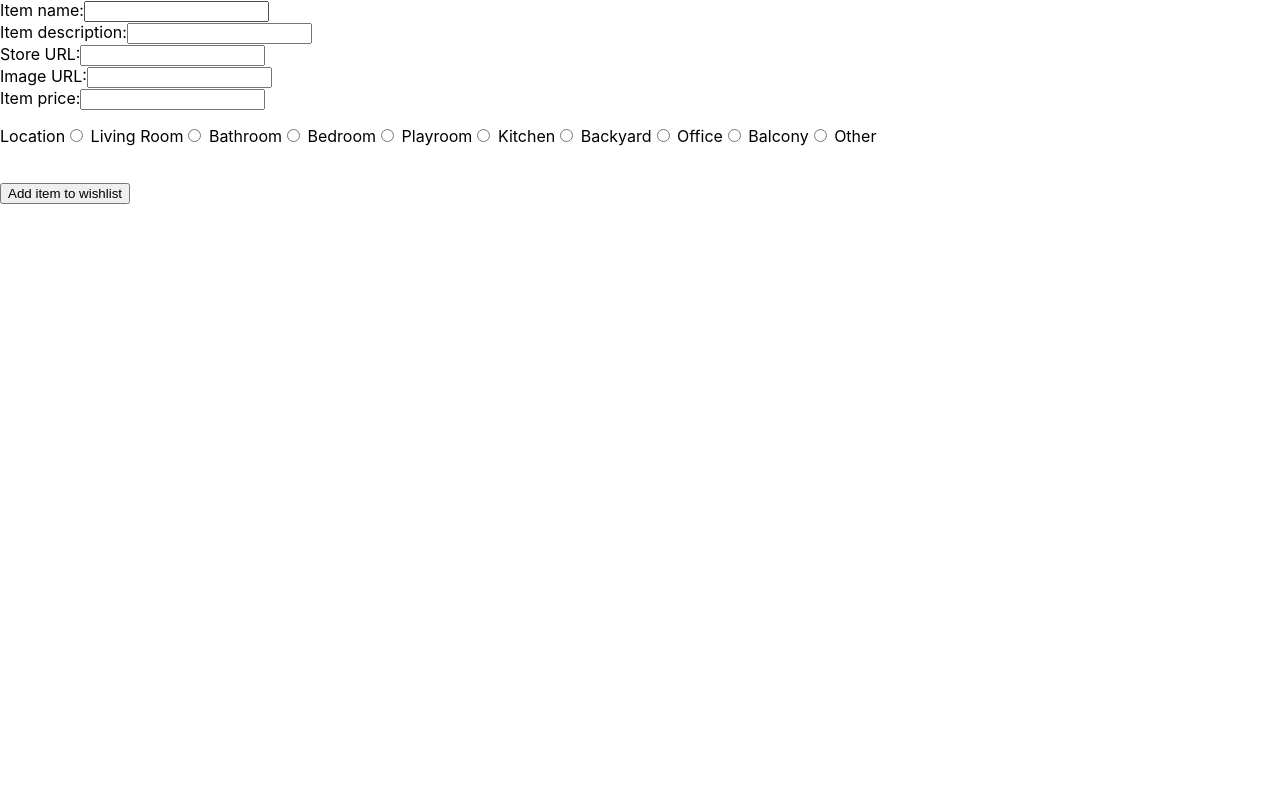
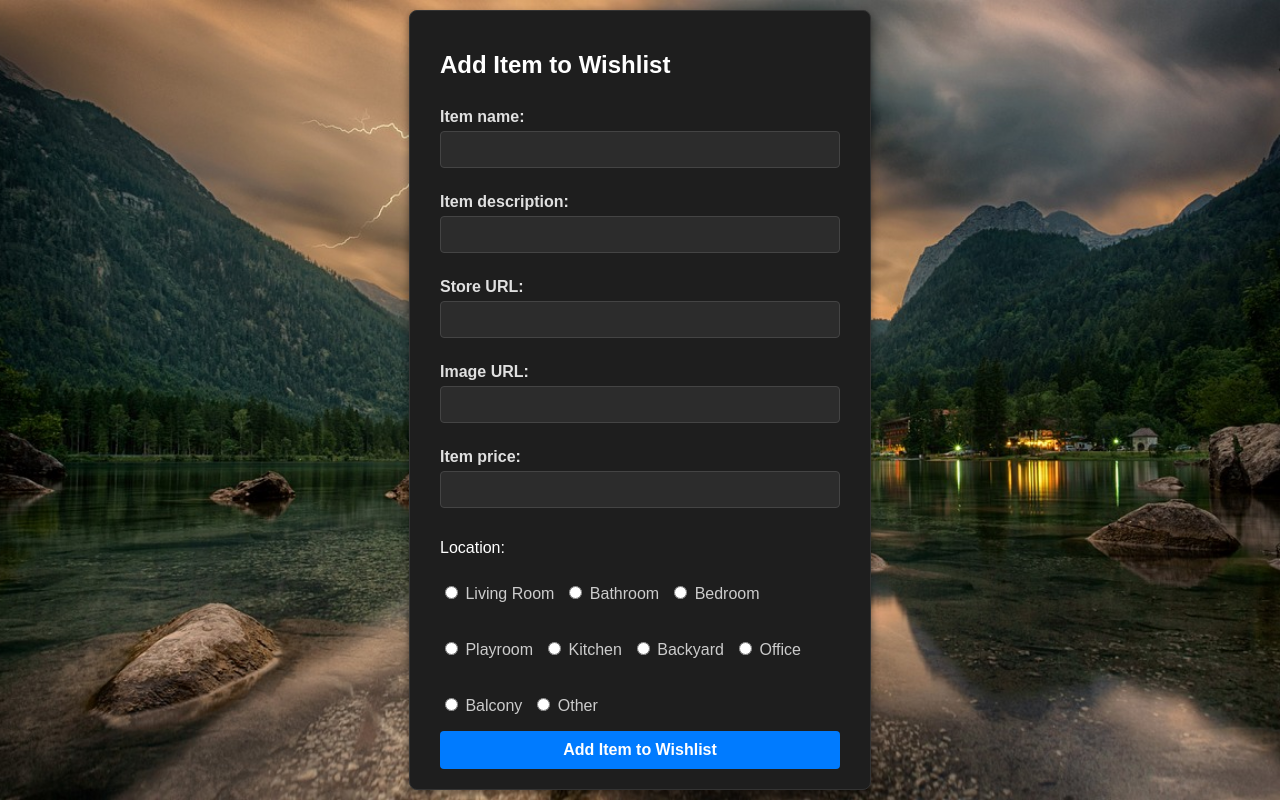
Before and after one commit to LANS-69/PlanList-FE, a React (Create React App) app in the folder planlist_fe/: page /addWishList in a window 1280 px wide. Built offline with nearby package versions, Linux system fonts and the light colour scheme.

Commit message:
added picture to pages

```diff
--- a/planlist_fe/src/App.js
+++ b/planlist_fe/src/App.js
@@ -8,7 +8,7 @@ import {
 } from "react-router-dom";
 import AddWishList from './Components/AddWishList';
 import ViewWishListItems from './Pages/viewWishListItems';
-
+import ViewHomePage from './Pages/viewHomePage';
 class App extends Component {
 
   constructor(props) {
@@ -46,10 +46,8 @@ class App extends Component {
         <Router>
             <Routes>
                 <Route path="/wishlist" element={<ViewWishListItems />} />
-                <Route
-                    path="/addWishList"
-                    element={<AddWishList />}
-                />
+                <Route path="/addWishList"element={<AddWishList />}/>
+                <Route path="/" element={<ViewHomePage />} />
             </Routes>
         </Router>
       );
--- a/planlist_fe/src/Components/AddWishList.js
+++ b/planlist_fe/src/Components/AddWishList.js
@@ -3,6 +3,7 @@ import axios from 'axios';
 import React, { Component } from "react";
 import addItemToWishList from '../Functions/addItemToWishList'
 import {useNavigate } from 'react-router-dom';
+import "./AddWishListStyle.css";
 // import handleSubmit from '../Functions/handleSubmit';
 
 
@@ -26,36 +27,32 @@ function AddWishList(props) {
     itemToAdd.location = formData.get('location');
 
     addItemToWishList(itemToAdd);
-      navigate('/')
+    navigate('/WishList')
     };
 
     return (
-      <div className="AddWishList">
-        <body>
+    <div className="add-wishlist-container">
+      <div className="add-wishlist-box">
+        <h2>Add Item to Wishlist</h2>
         <form onSubmit={handleSubmit}>
-            <label for="itemName">Item name:
-            <input type="text" id="itemName" name="itemName"></input>
-            </label>
-            <br></br>
-            <label for="itemDescription">Item description:
-            <input type="text" id="itemDescription" name="itemDescription"></input>
-            </label>
-            <br></br>
-            <label for="storeUrl">Store URL:
-            <input type="url" id="storeUrl" name="storeUrl"></input>
-            </label>
-            <br></br>
-            <label for="imageUrl">Image URL:
-            <input type="url" id="storeUrl" name="storeUrl"></input>
-            </label>
-            <br></br>
-            <label for="price">Item price:
-            <input type="number" id="price" name="price"></input>
-            </label>
-            <br></br>
-            <p>
-              Location
-              <label><input type="radio" name="location" value="livingroom" /> Living Room</label>
+          <label htmlFor="itemName">Item name:</label>
+          <input type="text" id="itemName" name="itemName" required />
+
+          <label htmlFor="itemDescription">Item description:</label>
+          <input type="text" id="itemDescription" name="itemDescription" required />
+
+          <label htmlFor="storeUrl">Store URL:</label>
+          <input type="url" id="storeUrl" name="storeUrl" required />
+
+          <label htmlFor="imageUrl">Image URL:</label>
+          <input type="url" id="imageUrl" name="imageUrl" required />
+
+          <label htmlFor="price">Item price:</label>
+          <input type="number" id="price" name="price" required />
+
+          <p>Location:</p>
+          <div className="location-options">
+            <label><input type="radio" name="location" value="livingroom" required /> Living Room</label>
             <label><input type="radio" name="location" value="bathroom" /> Bathroom</label>
             <label><input type="radio" name="location" value="bedroom" /> Bedroom</label>
             <label><input type="radio" name="location" value="playroom" /> Playroom</label>
@@ -64,11 +61,10 @@ function AddWishList(props) {
             <label><input type="radio" name="location" value="office" /> Office</label>
             <label><input type="radio" name="location" value="balcony" /> Balcony</label>
             <label><input type="radio" name="location" value="other" /> Other</label>
-            </p>
-            <br></br>
-            <button type="submit">Add item to wishlist</button>
+          </div>
+          <button type="submit">Add Item to Wishlist</button>
         </form>
-        </body>
+      </div>
     </div>
   );
 }
--- /dev/null
+++ b/planlist_fe/src/Components/AddWishListStyle.css
@@ -0,0 +1,90 @@
+/* Center the container on the screen */
+.add-wishlist-container {
+    display: flex;
+    justify-content: center;
+    align-items: center;
+    height: 100vh;
+    background-image: url('./image.png'); /* Add your image here */
+    background-size: cover; /* Ensure the image covers the entire area */
+    background-position: center; /* Center the image */
+    background-repeat: no-repeat; /* Prevent tiling */
+    color: #ffffff; /* Ensure text remains readable */
+    /* background-color: #121212; Dark background */
+    padding: 20px;
+    box-sizing: border-box;
+  }
+
+  /* Style the box */
+  .add-wishlist-box {
+    background: #1e1e1e; /* Dark gray box */
+    border: 1px solid #333; /* Darker border */
+    border-radius: 8px; /* Rounded corners */
+    padding: 20px 30px;
+    width: 100%;
+    max-width: 400px;
+    box-shadow: 0 4px 8px rgba(0, 0, 0, 0.5); /* Subtle shadow */
+    color: #ffffff; /* White text */
+  }
+
+  /* Form elements spacing */
+  .add-wishlist-box form {
+    display: flex;
+    flex-direction: column;
+  }
+
+  .add-wishlist-box label {
+    margin: 10px 0 5px;
+    font-weight: bold;
+    color: #e0e0e0; /* Light gray text for labels */
+  }
+
+  .add-wishlist-box input {
+    padding: 10px;
+    border: 1px solid #444; /* Darker input border */
+    border-radius: 4px;
+    margin-bottom: 15px;
+    background-color: #2c2c2c; /* Dark input background */
+    color: #ffffff; /* White text for inputs */
+  }
+
+  .add-wishlist-box input::placeholder {
+    color: #888; /* Placeholder text color */
+  }
+
+  /* Radio buttons group styling */
+  .location-options {
+    display: flex;
+    flex-wrap: wrap;
+    gap: 10px;
+  }
+
+  .location-options label {
+    font-weight: normal;
+    color: #cccccc; /* Light gray text for radio labels */
+  }
+
+  /* Submit button styling */
+  .add-wishlist-box button {
+    padding: 10px 15px;
+    background-color: #007bff; /* Blue button */
+    color: #ffffff; /* White button text */
+    border: none;
+    border-radius: 4px;
+    cursor: pointer;
+    font-size: 16px;
+    font-weight: bold;
+  }
+
+  .add-wishlist-box button:hover {
+    background-color: #0056b3; /* Darker blue on hover */
+  }
+
+  /* Focus and active styles */
+  .add-wishlist-box input:focus,
+  .add-wishlist-box button:focus {
+    outline: 2px solid #007bff; /* Blue outline for focused elements */
+  }
+
+  .add-wishlist-box input:active {
+    border-color: #0056b3;
+  }
--- /dev/null
+++ b/planlist_fe/src/Pages/viewHomePage.js
@@ -0,0 +1,37 @@
+// import './App.css';
+import React, { Component, useEffect, useState } from "react";
+import './viewHomePageStyle.css';
+
+
+
+function ViewHomePage() {
+    const locations = [
+        {key: "Wish List", value: "Wish List", path: "/WishList"},
+        {key: "Vacation", value: "Vacation", paht: "/vacation"},
+        {key: "Dream Home", value: "Home", path: "/DreamHome"},
+        {key: "TV show", value: "TV Show", path: "/TVShow"},
+        {key: "Movie", value: "Movie", path: "/Movie"},
+        {key: "Resturant", value: "Resturant", path: "/Resturant"},
+
+      ];
+
+
+    return (
+        <div className="viewHomePage">
+          <h1>Alex's and Nati's Website</h1>
+          <div className="tabs-container">
+            {locations.map((location, index) => (
+                <div>
+                <button
+                    key={index}
+                    className="tab-button" onClick={() => window.location.href = location.path}>
+                    {location.value}
+                </button>
+                </div>
+            ))}
+            </div>
+        </div>
+    );
+}
+
+  export default ViewHomePage;
--- /dev/null
+++ b/planlist_fe/src/Pages/viewHomePageStyle.css
@@ -0,0 +1,80 @@
+/* Global styles */
+html, body {
+    height: 100%; /* Full height for the entire page */
+    margin: 0; /* Remove default margin */
+    font-family: Arial, sans-serif; /* Consistent font style */
+    background-color: #555; /* Gray fallback background */
+    background-image: url('./images.jpg'); /* Add your image here */
+    background-size: cover; /* Ensure the image covers the entire area */
+    background-position: center; /* Center the image */
+    background-repeat: no-repeat; /* Prevent tiling */
+    color: #ffffff; /* Ensure text remains readable */
+}
+
+/* Center content inside the ViewHomePage */
+.viewHomePage {
+    text-align: center;
+    font-family: Arial, sans-serif;
+    margin: 0 auto;
+    height: 100%; /* Full height */
+    display: flex; /* Enable Flexbox */
+    flex-direction: column; /* Stack elements vertically */
+    justify-content: center; /* Center vertically */
+    align-items: center; /* Center horizontally */
+}
+
+/* Carousel container for buttons */
+.carousel-container {
+    display: flex;
+    justify-content: center;
+    align-items: center;
+    position: relative; /* Relative for arrows */
+    margin-top: 20px; /* Add spacing above carousel */
+    width: 80%; /* Restrict carousel width */
+    overflow: hidden; /* Hide overflowing buttons */
+}
+
+/* Button wrapper for scrolling */
+.button-wrapper {
+    display: flex;
+    gap: 10px; /* Add spacing between buttons */
+    transition: transform 0.5s ease-in-out; /* Smooth scrolling */
+}
+
+/* Individual buttons */
+.carousel-button {
+    padding: 10px 20px;
+    font-size: 16px;
+    border: none;
+    border-radius: 5px;
+    cursor: pointer;
+    background-color: #007BFF;
+    color: white;
+    white-space: nowrap; /* Prevent button text wrapping */
+}
+
+.carousel-button:hover {
+    background-color: #0056b3;
+}
+
+/* Arrows */
+.arrow {
+    position: absolute;
+    top: 50%;
+    transform: translateY(-50%);
+    font-size: 24px;
+    background: rgba(0, 0, 0, 0.5);
+    color: white;
+    border: none;
+    border-radius: 50%;
+    cursor: pointer;
+    padding: 10px;
+}
+
+.arrow.left {
+    left: 10px;
+}
+
+.arrow.right {
+    right: 10px;
+}
--- a/planlist_fe/src/Pages/viewWIshListitemsStyle.css
+++ b/planlist_fe/src/Pages/viewWIshListitemsStyle.css
@@ -1,4 +1,10 @@
-.viewWishListItems {
+body {
+  background-color: #555; /* Gray background */
+  margin: 0; /* Remove default margin */
+  font-family: Arial, sans-serif; /* Consistent font style */
+  }
+
+  .viewWishListItems {
     text-align: center;
     font-family: Arial, sans-serif;
     margin: 20px;
@@ -103,3 +109,27 @@
     background-color: #0056b3;
     color: white;
   }
+
+  /* Navigation Buttons */
+  .navigation-buttons {
+    display: flex;
+    justify-content: center;
+    gap: 20px; /* Space between buttons */
+    margin-bottom: 20px;
+  }
+
+  .home-button,
+  .add-wishlist-button {
+    background-color: #007BFF;
+    color: white;
+    padding: 10px 20px;
+    border: none;
+    border-radius: 5px;
+    cursor: pointer;
+    font-size: 16px;
+  }
+
+  .home-button:hover,
+  .add-wishlist-button:hover {
+    background-color: #0056b3;
+  }
```
Also changed, not shown: planlist_fe/src/Pages/viewWishListItems.js (+20 -6 lines), planlist_fe/src/Components/image.png (added), planlist_fe/src/Pages/images.jpg (added). Lines whose indentation alone changed are shown as unchanged.
